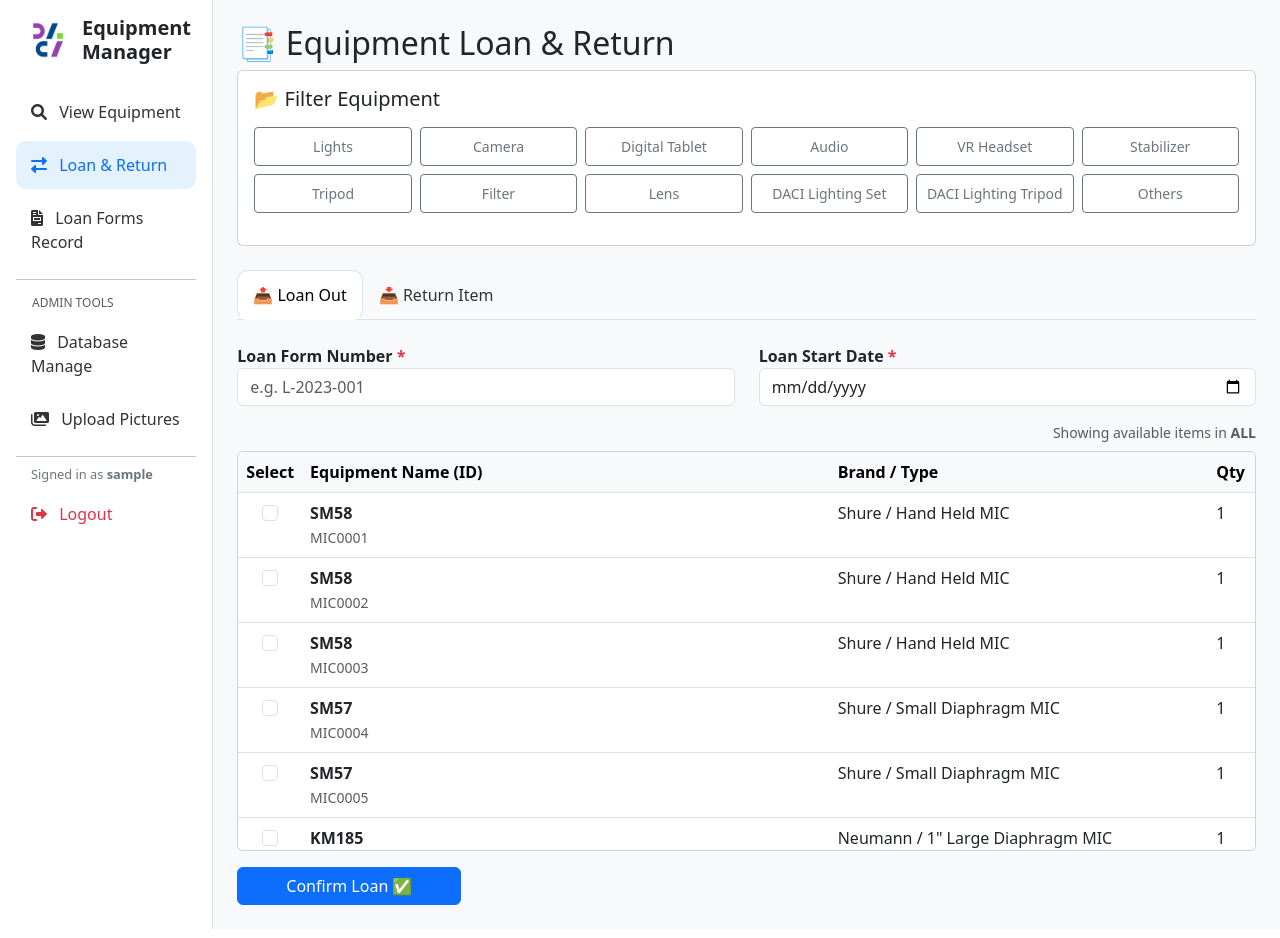
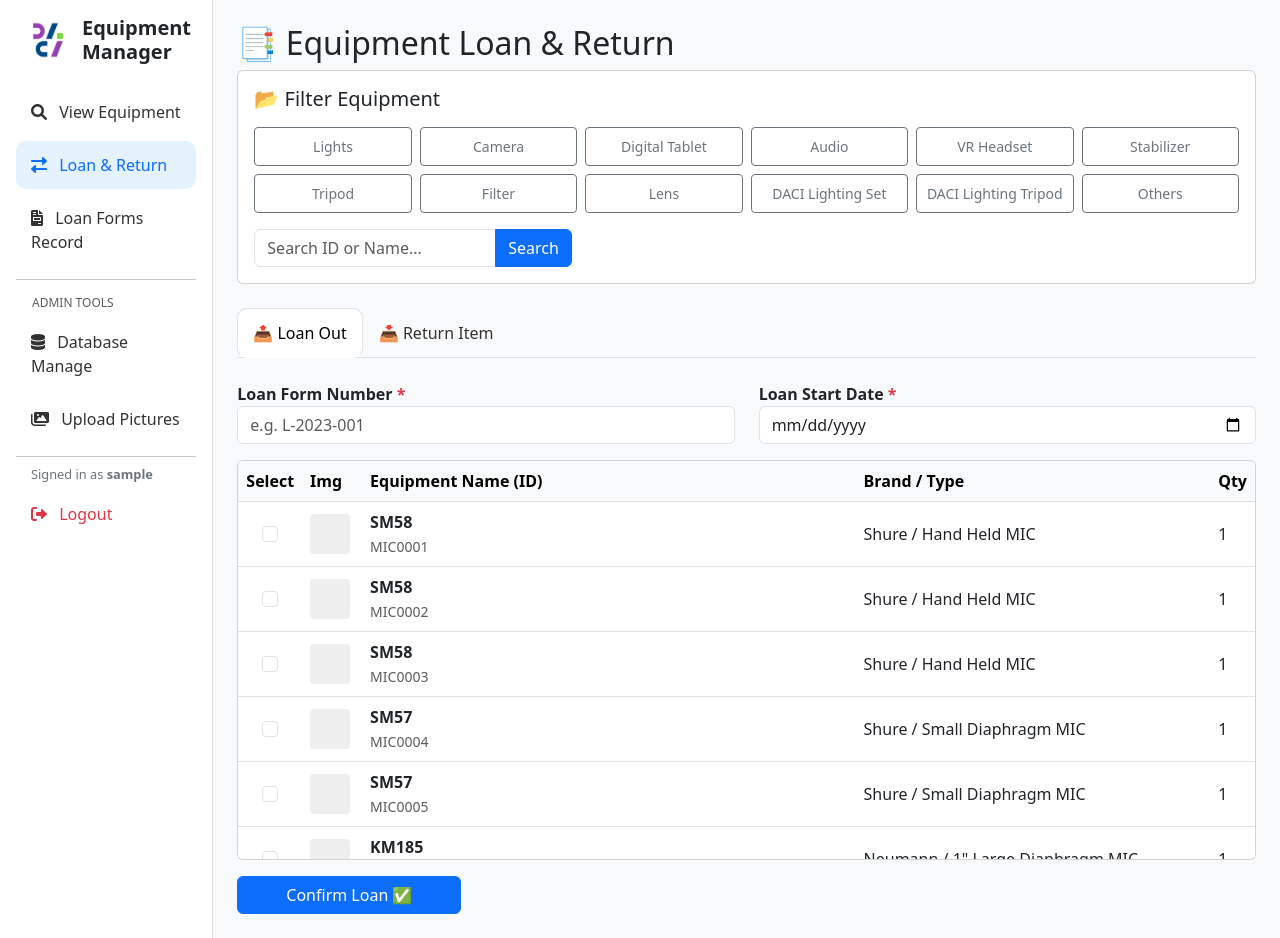
Before and after one commit to rexwonghk97/EquipmentManager, a Flask app: page /loan_return in a window 1280 px wide. Run offline with Flask 3, Linux system fonts and the light colour scheme; the visitor is signed in with stand-in values (Sample User, id 1); data comes from the database, SQL or seed files in the repository; some libraries are stand-ins or nearby versions.

Commit message:
Update loan_return.html

```diff
--- a/templates/loan_return.html
+++ b/templates/loan_return.html
@@ -2,13 +2,12 @@
 
 {% block content %}
 <style>
-    /* 複製 Dashboard 的 Brand Card 樣式 */
     .brand-card {
         transition: transform 0.2s, box-shadow 0.2s;
         cursor: pointer;
         border: 1px solid #e0e0e0;
         text-align: center;
-        padding: 10px; /* 稍微縮小一點 */
+        padding: 10px;
         background: #fff;
         border-radius: 8px;
         height: 100%;
@@ -16,23 +15,13 @@
         text-decoration: none;
         color: #333;
     }
-    .brand-card:hover {
-        transform: translateY(-2px);
-        box-shadow: 0 4px 10px rgba(0,0,0,0.1);
-        border-color: #0d6efd;
-        color: #0d6efd;
-    }
-    .brand-card.active {
-        background-color: #e3f2fd;
-        border-color: #0d6efd;
-        color: #0d6efd;
-        font-weight: bold;
-    }
+    .brand-card:hover { transform: translateY(-2px); box-shadow: 0 4px 10px rgba(0,0,0,0.1); border-color: #0d6efd; color: #0d6efd; }
+    .brand-card.active { background-color: #e3f2fd; border-color: #0d6efd; color: #0d6efd; font-weight: bold; }
 </style>
 
 <h2>📑 Equipment Loan & Return</h2>
 
-<!-- 1. Filter Section (Category + Brand) -->
+<!-- Filter Section -->
 <div class="card p-3 mb-4">
     <div class="d-flex justify-content-between align-items-center mb-2">
         <h5>📂 Filter Equipment</h5>
@@ -53,68 +42,65 @@
         {% endfor %}
     </div>
 
-    <!-- Brand Selection (只有選了 Category 才顯示) -->
+    <!-- Search & Brand -->
+    <div class="row g-3">
+        <!-- [新功能] Search Bar -->
+        <div class="col-md-4">
+            <form method="GET" action="{{ url_for('loan_return') }}">
+                <input type="hidden" name="category" value="{{ curr_cat }}">
+                <div class="input-group">
+                    <input type="text" name="search" class="form-control" placeholder="Search ID or Name..." value="{{ curr_search }}">
+                    <button class="btn btn-primary" type="submit">Search</button>
+                </div>
+            </form>
+        </div>
+
+        <!-- Brand Selection -->
         {% if curr_cat != 'ALL' %}
-        <hr>
-        <h6 class="text-muted small mb-2">Select Brand in <b>{{ curr_cat }}</b>:</h6>
+        <div class="col-md-8">
             <div class="row g-2">
-            <!-- All Brands -->
                 <div class="col-6 col-sm-3 col-md-2">
-                <a href="{{ url_for('loan_return', category=curr_cat, brand='ALL') }}"
-                   class="brand-card {% if curr_brand == 'ALL' %}active{% endif %}">
-                    <small>All Brands</small>
-                </a>
+                    <a href="{{ url_for('loan_return', category=curr_cat, brand='ALL') }}" class="brand-card {% if curr_brand == 'ALL' %}active{% endif %}"><small>All Brands</small></a>
                 </div>
-            <!-- Brand List -->
                 {% for b in brands %}
                 <div class="col-6 col-sm-3 col-md-2">
-                <a href="{{ url_for('loan_return', category=curr_cat, brand=b) }}"
-                   class="brand-card {% if curr_brand == b %}active{% endif %}">
-                    <small>{{ b }}</small>
-                </a>
+                    <a href="{{ url_for('loan_return', category=curr_cat, brand=b) }}" class="brand-card {% if curr_brand == b %}active{% endif %}"><small>{{ b }}</small></a>
                 </div>
                 {% endfor %}
             </div>
+        </div>
         {% endif %}
+    </div>
 </div>
 
 <ul class="nav nav-tabs mb-4" id="myTab" role="tablist">
-    <li class="nav-item">
-        <button class="nav-link active" id="loan-tab" data-bs-toggle="tab" data-bs-target="#loan" type="button">📤 Loan Out</button>
-    </li>
-    <li class="nav-item">
-        <button class="nav-link" id="return-tab" data-bs-toggle="tab" data-bs-target="#return" type="button">📥 Return Item</button>
-    </li>
+    <li class="nav-item"><button class="nav-link active" id="loan-tab" data-bs-toggle="tab" data-bs-target="#loan" type="button">📤 Loan Out</button></li>
+    <li class="nav-item"><button class="nav-link" id="return-tab" data-bs-toggle="tab" data-bs-target="#return" type="button">📥 Return Item</button></li>
 </ul>
 
 <div class="tab-content" id="myTabContent">
     <!-- Loan Tab -->
     <div class="tab-pane fade show active" id="loan" role="tabpanel">
-        <form method="POST" action="{{ url_for('loan_return', category=curr_cat, brand=curr_brand) }}">
+        <form method="POST" action="{{ url_for('loan_return', category=curr_cat, brand=curr_brand, search=curr_search) }}">
             <input type="hidden" name="action" value="loan">
 
             <div class="row mb-3">
-                <!-- [新增] Loan Form Number -->
                 <div class="col-md-6">
                     <label class="fw-bold">Loan Form Number <span class="text-danger">*</span></label>
                     <input type="text" name="loan_form_number" class="form-control" placeholder="e.g. L-2023-001" required>
                 </div>
-                <!-- Loan Date -->
                 <div class="col-md-6">
                     <label class="fw-bold">Loan Start Date <span class="text-danger">*</span></label>
                     <input type="date" name="loan_date" class="form-control" value="{{ date_today }}" required>
                 </div>
             </div>
 
-            <div class="text-end text-muted small mb-2">
-                Showing available items in <b>{{ curr_cat }}</b> {% if curr_brand != 'ALL' %}/ <b>{{ curr_brand }}</b>{% endif %}
-            </div>
-
             <div class="card p-0 mb-3" style="max-height: 400px; overflow-y: auto;">
-                <table class="table table-hover mb-0">
+                <table class="table table-hover mb-0 align-middle">
                     <thead class="table-light sticky-top">
                         <tr>
                             <th width="50">Select</th>
+                            <th width="60">Img</th>
                             <th>Equipment Name (ID)</th>
                             <th>Brand / Type</th>
                             <th>Qty</th>
@@ -122,16 +108,30 @@
                     </thead>
                     <tbody>
                         {% for item in avail %}
+
+                        {% set item_img = get_icon_path('item', item['ID']) %}
+                        {% set cat_img = get_icon_path('cat', item['Category']) %}
+
                         <tr>
                             <td class="text-center">
                                 <input class="form-check-input" type="checkbox" name="equipment_ids" value="{{ item['ID'] }}">
+                            </td>
+                            <!-- 顯示圖片 -->
+                            <td>
+                                <div style="width: 40px; height: 40px; background: #eee; border-radius: 4px; overflow: hidden;">
+                                    {% if item_img %}
+                                        <img src="{{ item_img }}" style="width: 100%; height: 100%; object-fit: contain;">
+                                    {% elif cat_img %}
+                                        <img src="{{ cat_img }}" style="width: 100%; height: 100%; object-fit: contain; opacity: 0.5;">
+                                    {% endif %}
+                                </div>
                             </td>
                             <td><strong>{{ item['Name'] }}</strong> <br><small class="text-muted">{{ item['ID'] }}</small></td>
                             <td>{{ item['Brand'] }} / {{ item['Type'] }}</td>
                             <td>{{ item['Qty'] }}</td>
                         </tr>
                         {% else %}
-                        <tr><td colspan="4" class="text-center py-4 text-muted">No items found matching criteria.</td></tr>
+                        <tr><td colspan="5" class="text-center py-4 text-muted">No items found.</td></tr>
                         {% endfor %}
                     </tbody>
                 </table>
@@ -140,35 +140,42 @@
         </form>
     </div>
 
-    <!-- Return Tab (保持不變，或加入單號顯示) -->
+    <!-- Return Tab -->
     <div class="tab-pane fade" id="return" role="tabpanel">
-        <form method="POST" action="{{ url_for('loan_return', category=curr_cat, brand=curr_brand) }}">
+        <form method="POST" action="{{ url_for('loan_return', category=curr_cat, brand=curr_brand, search=curr_search) }}">
             <input type="hidden" name="action" value="return">
 
-            <div class="text-end text-muted small mb-2">
-                Showing unavailable items in <b>{{ curr_cat }}</b>
-            </div>
-
             <div class="card p-0 mb-3" style="max-height: 400px; overflow-y: auto;">
-                <table class="table table-hover mb-0">
+                <table class="table table-hover mb-0 align-middle">
                     <thead class="table-light sticky-top">
                         <tr>
                             <th width="50">Select</th>
+                            <th width="60">Img</th>
                             <th>Equipment Name (ID)</th>
-                            <th>Brand / Type</th>
-                            <th>Loan Info</th> <!-- 修改標題 -->
+                            <th>Loan Info</th>
                         </tr>
                     </thead>
                     <tbody>
                         {% for item in loaned %}
+
+                        {% set item_img = get_icon_path('item', item['ID']) %}
+                        {% set cat_img = get_icon_path('cat', item['Category']) %}
+
                         <tr>
                             <td class="text-center">
                                 <input class="form-check-input" type="checkbox" name="equipment_ids" value="{{ item['ID'] }}">
                             </td>
+                            <td>
+                                <div style="width: 40px; height: 40px; background: #eee; border-radius: 4px; overflow: hidden;">
+                                    {% if item_img %}
+                                        <img src="{{ item_img }}" style="width: 100%; height: 100%; object-fit: contain;">
+                                    {% elif cat_img %}
+                                        <img src="{{ cat_img }}" style="width: 100%; height: 100%; object-fit: contain; opacity: 0.5;">
+                                    {% endif %}
+                                </div>
+                            </td>
                             <td><strong>{{ item['Name'] }}</strong> <br><small class="text-muted">{{ item['ID'] }}</small></td>
-                            <td>{{ item['Brand'] }} / {{ item['Type'] }}</td>
                             <td>
-                                <!-- 顯示借出日期和單號 -->
                                 <span class="badge bg-warning text-dark">{{ item['Loan_Start'] }}</span>
                                 {% if item['Loan_Form_Number'] %}
                                     <br><small class="text-muted">Form: {{ item['Loan_Form_Number'] }}</small>
```
Lines whose indentation alone changed are shown as unchanged.
